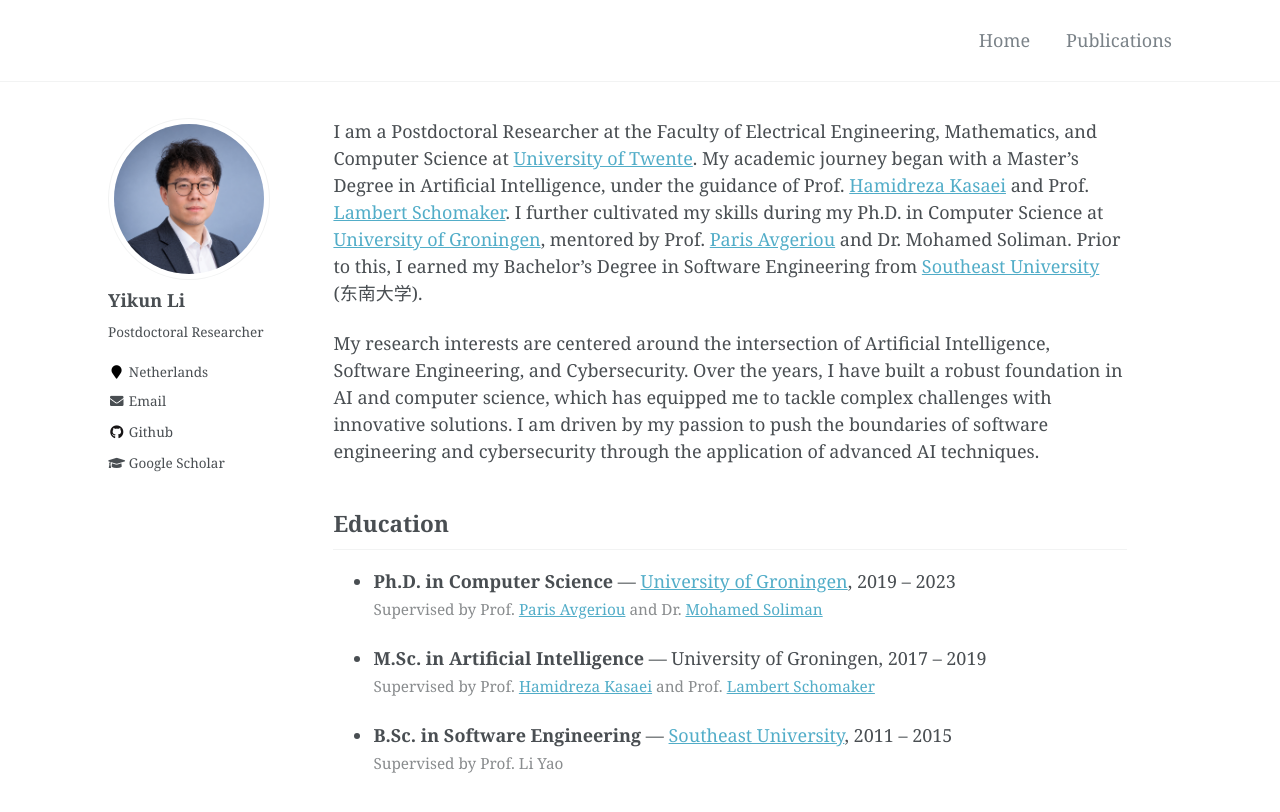
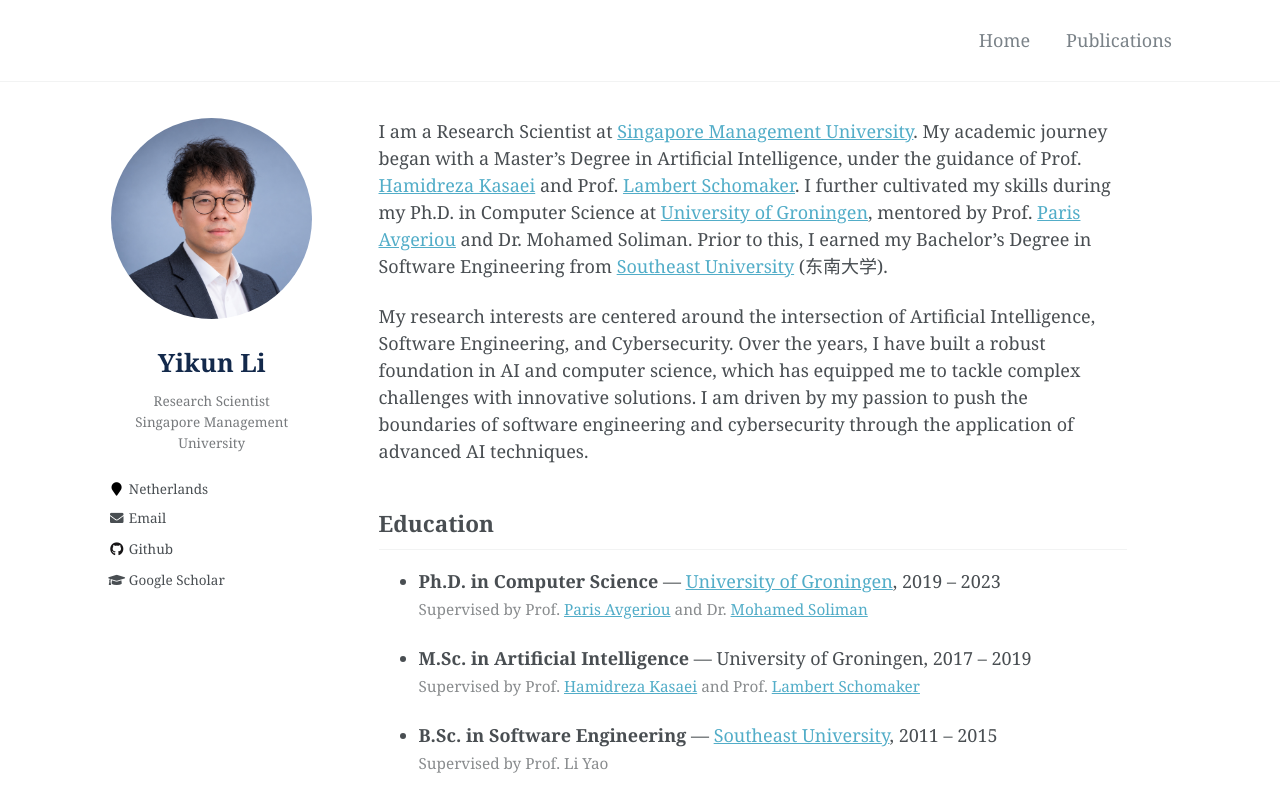
Before and after one commit to yikun-li/yikun-li.github.io, a Jekyll site: the page built from _pages/about.md, in a window 1280 px wide and 989 px high. Shown: the top 812 px of the window. Built offline with Jekyll 4.4.1, drawn with Linux system fonts in a browser that asks for light colours; some web fonts are replaced.

Commit message:
Redesign sidebar card; update title and affiliation to SMU
Center avatar, name and affiliation in the sidebar card, enlarge the
photo, widen the sidebar column, and update role to Research Scientist
at Singapore Management University across the site.

Co-Authored-By: Claude Fable 5 <noreply@anthropic.com>

```diff
--- a/_config.yml
+++ b/_config.yml
@@ -81,9 +81,9 @@ analytics:
 author:
   name             : "Yikun Li"
   avatar           : "yk.jpg"
-  bio              : "Postdoctoral Researcher"
+  bio              : "Research Scientist"
   location         : "Netherlands"
-  employer         :
+  employer         : "Singapore Management University"
   pubmed           :
   googlescholar    : "https://scholar.google.com/citations?user=SEuwunoAAAAJ&hl=en"
   email            : "yikun.li@rug.nl"
--- a/_includes/author-profile.html
+++ b/_includes/author-profile.html
@@ -17,6 +17,7 @@
   <div class="author__content">
     <h3 class="author__name">{{ author.name }}</h3>
     {% if author.bio %}<p class="author__bio">{{ author.bio }}</p>{% endif %}
+    {% if author.employer %}<p class="author__bio author__affiliation">{{ author.employer }}</p>{% endif %}
   </div>
 
   <div class="author__urls-wrapper">
@@ -24,9 +25,6 @@
     <ul class="author__urls social-icons">
       {% if author.location %}
         <li><i class="fa fa-fw fa-map-marker" aria-hidden="true"></i> {{ author.location }}</li>
-      {% endif %}
-      {% if author.employer %}
-        <li><i class="fa fa-fw fa-map-marker" aria-hidden="true"></i> {{ author.employer }}</li>
       {% endif %}
       {% if author.uri %}
         <li><a href="{{ author.uri }}"><i class="fas fa-fw fa-link" aria-hidden="true"></i> {{ site.data.ui-text[site.locale].website_label | default: "Website" }}</a></li>
--- a/_pages/about.md
+++ b/_pages/about.md
@@ -6,7 +6,7 @@ redirect_from:
   - /about.html
 ---
 
-I am a Postdoctoral Researcher at the Faculty of Electrical Engineering, Mathematics, and Computer Science at [University of Twente](https://en.wikipedia.org/wiki/University_of_Twente). My academic journey began with a Master’s Degree in Artificial Intelligence, under the guidance of Prof. [Hamidreza Kasaei](https://hkasaei.github.io) and Prof. [Lambert Schomaker](https://www.ai.rug.nl/~lambert/). I further cultivated my skills during my Ph.D. in Computer Science at [University of Groningen](https://en.wikipedia.org/wiki/University_of_Groningen), mentored by Prof. [Paris Avgeriou](http://www.cs.rug.nl/~paris/) and Dr. Mohamed Soliman. Prior to this, I earned my Bachelor’s Degree in Software Engineering from [Southeast University](https://en.wikipedia.org/wiki/Southeast_University) (东南大学).
+I am a Research Scientist at [Singapore Management University](https://en.wikipedia.org/wiki/Singapore_Management_University). My academic journey began with a Master’s Degree in Artificial Intelligence, under the guidance of Prof. [Hamidreza Kasaei](https://hkasaei.github.io) and Prof. [Lambert Schomaker](https://www.ai.rug.nl/~lambert/). I further cultivated my skills during my Ph.D. in Computer Science at [University of Groningen](https://en.wikipedia.org/wiki/University_of_Groningen), mentored by Prof. [Paris Avgeriou](http://www.cs.rug.nl/~paris/) and Dr. Mohamed Soliman. Prior to this, I earned my Bachelor’s Degree in Software Engineering from [Southeast University](https://en.wikipedia.org/wiki/Southeast_University) (东南大学).
 
 My research interests are centered around the intersection of Artificial Intelligence, Software Engineering, and Cybersecurity. Over the years, I have built a robust foundation in AI and computer science, which has equipped me to tackle complex challenges with innovative solutions. I am driven by my passion to push the boundaries of software engineering and cybersecurity through the application of advanced AI techniques.
 
--- a/_sass/_page.scss
+++ b/_sass/_page.scss
@@ -16,7 +16,7 @@
 
 .page {
   @include breakpoint($large) {
-    @include span(10 of 12 last);
+    @include span(9.5 of 12 last);
     @include prefix(0.5 of 12);
     @include suffix(0.5 of 12);
   }
--- a/_sass/_sidebar.scss
+++ b/_sass/_sidebar.scss
@@ -14,7 +14,7 @@
   margin-bottom: 1em;
 
   @include breakpoint($large) {
-    @include span(2 of 12);
+    @include span(2.5 of 12);
     opacity: 1;
     -webkit-transition: opacity 0.2s ease-in-out;
             transition: opacity 0.2s ease-in-out;
@@ -83,12 +83,12 @@
   }
 
   img {
-    max-width: 175px;
+    max-width: 201px;
     border-radius: 50%;
 
     @include breakpoint($large) {
-      padding: 5px;
-      border: 1px solid $border-color;
+      display: block;
+      margin: 0 auto;
     }
   }
 }
@@ -112,21 +112,33 @@
   margin: 0;
 
   @include breakpoint($large) {
-    margin-top: 10px;
-    margin-bottom: 10px;
+    margin-top: 28px;
+    margin-bottom: 18px;
+    text-align: center;
   }
 }
 .sidebar .author__name {
-  font-family: $sans-serif;
-  font-size: $type-size-5;
+  font-family: $libertinus;
+  font-size: 1.4em;
+  color: #13294b;
 }
 
 .author__bio {
   margin: 0;
 
   @include breakpoint($large) {
-    margin-top: 10px;
-    margin-bottom: 20px;
+    margin-top: 14px;
+    margin-bottom: 0;
+    text-align: center;
+    font-size: $type-size-6;
+    color: mix(#fff, $text-color, 25%);
+  }
+}
+
+.author__affiliation {
+  @include breakpoint($large) {
+    margin-top: 1px;
+    margin-bottom: 26px;
   }
 }
 
```
